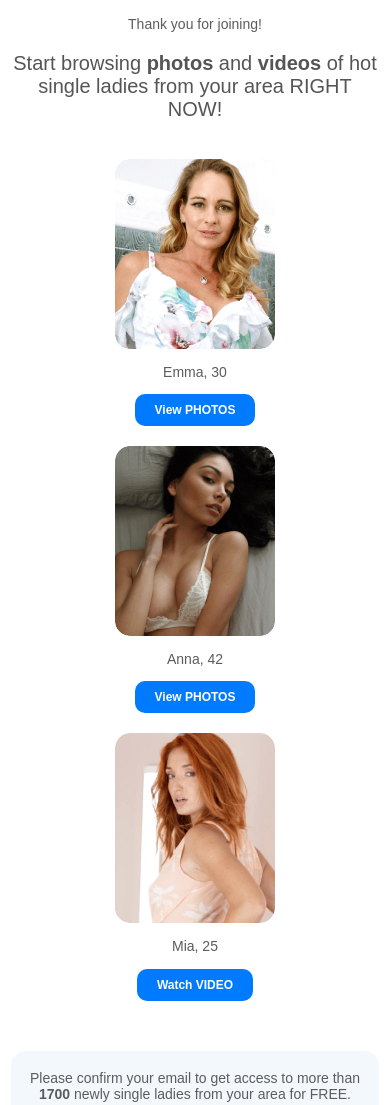
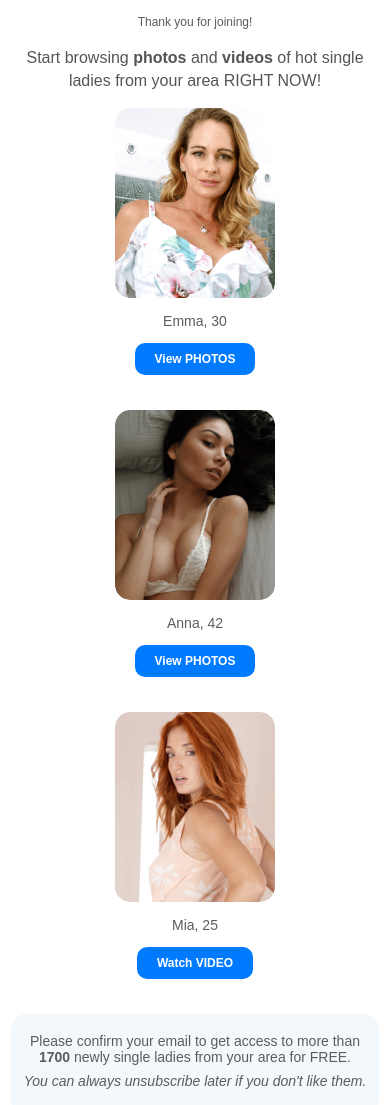
Before and after one commit to fenota-viktoriya/email, a plain HTML site: page index.html in a window 390 px wide. Shown: the top 1105 px of the page. Drawn offline with Linux system fonts and the light colour scheme.

Commit message:
added styles

```diff
--- a/index.html
+++ b/index.html
@@ -105,8 +105,8 @@
         max-width: 403px;
         margin: 0 auto;
         text-align: center;
-        padding-top: 30px;
-        display: none; /* приховані за замовчуванням */
+        padding-top: 57px;
+        display: none;
       }
 
       /* CSS для мобільних пристроїв */
@@ -117,12 +117,18 @@
         .image-wrapper {
           flex-direction: column;
           align-items: center;
-          margin-bottom: 30px;
+          margin-bottom: 35px;
         }
         .image-container {
-          margin: 0 auto 20px auto;
+          margin: 0 auto 35px auto;
           flex: 1 1 100%;
         }
+
+        /* Видалити марджин у останнього елемента */
+        .image-container:last-child {
+          margin-bottom: 0;
+        }
+
         .button {
           padding: 8px 20px;
           font-size: 12px;
@@ -132,13 +138,27 @@
           margin-bottom: 150px;
         }
 
+        .text-thank {
+          font-size: 12px;
+          line-height: 13.8px;
+          margin-bottom: 16px;
+        }
+        .text-start {
+          margin-bottom: 16px;
+          font-size: 16px;
+          line-height: 23px;
+        }
+
         /* Показати мобільне зображення, приховати десктопне */
         .footer-image-mobile {
           display: block;
           max-width: 205px;
+          padding-top: 52px;
+        }
+        .text-wrapper {
+          margin-bottom: 35px;
         }
       }
-
       /* CSS для десктопу */
       @media screen and (min-width: 441px) {
         .footer-image-desktop {
```
